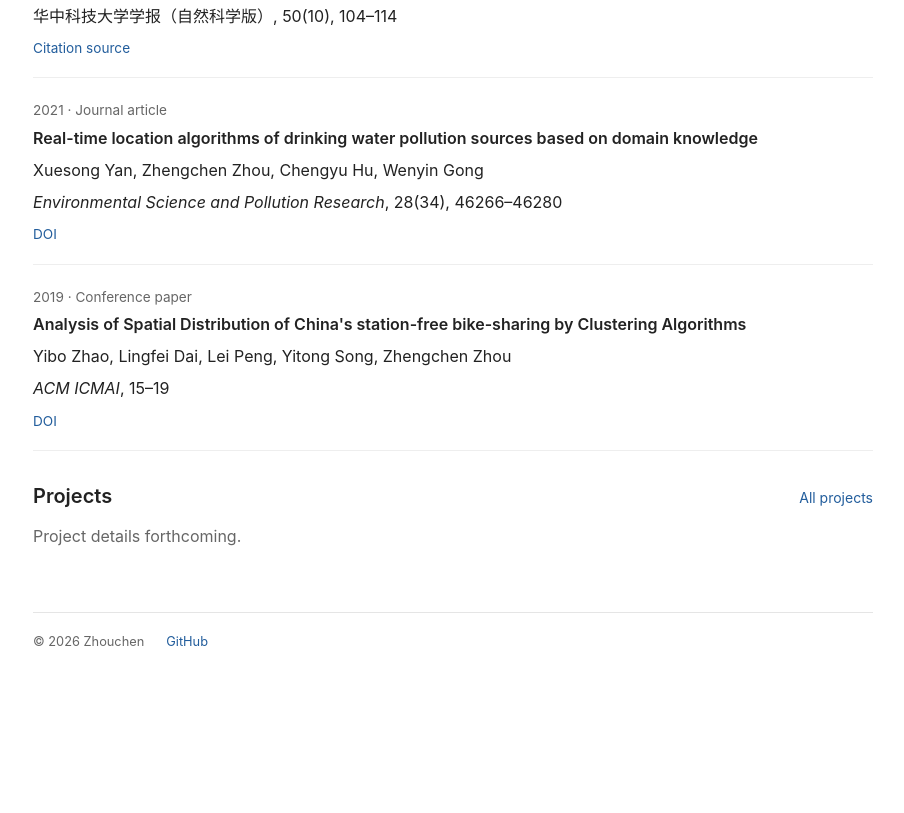
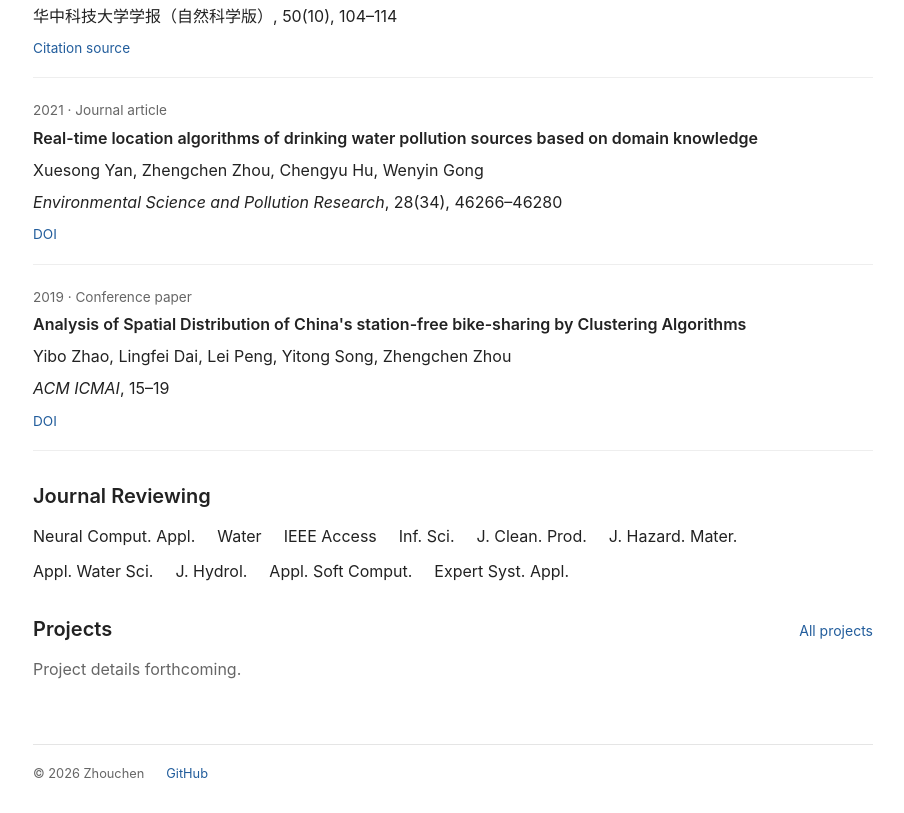
Before and after one commit to NeverStoptoLearn/neverstoptolearn.github.io, an Astro site: page / in a window 1280 px wide. Shown: the part 2213-3026 px from the top of the page, without its empty margins (187-1091 px from the left). Before the commit the page ends 2893 px from the top, so only its background shows below. Built offline with nearby package versions, Linux system fonts and the light colour scheme; Astro itself is replaced by a stand-in of ours.

Commit message:
Add abbreviated journal reviewing list to homepages

```diff
--- a/src/components/Home.astro
+++ b/src/components/Home.astro
@@ -54,6 +54,14 @@ const en = locale === 'en';
     <Records locale={locale} kind="publications" headingLevel={3} />
   </section>
   <section class="home-section">
+    <h2>{en ? 'Journal Reviewing' : '期刊审稿'}</h2>
+    <ul class="reviewing-journals" id="reviewing">
+      {profile.reviewingJournals.map(journal => (
+        <li><abbr title={journal.name}>{journal.abbreviation}</abbr></li>
+      ))}
+    </ul>
+  </section>
+  <section class="home-section">
     <div class="section-heading"><h2>{labels[locale].projects}</h2><a href={href(locale, 'projects')}>{en ? 'All projects' : '全部项目'}</a></div>
     <Records locale={locale} kind="projects" selected />
   </section>
--- a/src/data/profile.ts
+++ b/src/data/profile.ts
@@ -28,6 +28,18 @@ export const profile = {
     { title: { en: 'Physics-Informed Machine Learning', zh: '物理信息机器学习' } },
     { title: { en: 'Intelligent Optimization Algorithms', zh: '智能优化算法' } },
   ] as ResearchArea[],
+  reviewingJournals: [
+    { name: 'Neural Computing and Applications', abbreviation: 'Neural Comput. Appl.' },
+    { name: 'Water', abbreviation: 'Water' },
+    { name: 'IEEE Access', abbreviation: 'IEEE Access' },
+    { name: 'Information Sciences', abbreviation: 'Inf. Sci.' },
+    { name: 'Journal of Cleaner Production', abbreviation: 'J. Clean. Prod.' },
+    { name: 'Journal of Hazardous Materials', abbreviation: 'J. Hazard. Mater.' },
+    { name: 'Applied Water Science', abbreviation: 'Appl. Water Sci.' },
+    { name: 'Journal of Hydrology', abbreviation: 'J. Hydrol.' },
+    { name: 'Applied Soft Computing', abbreviation: 'Appl. Soft Comput.' },
+    { name: 'Expert Systems with Applications', abbreviation: 'Expert Syst. Appl.' },
+  ],
   education: [
     {
       period: '2023–2027',
--- a/src/styles/global.css
+++ b/src/styles/global.css
@@ -47,6 +47,9 @@ nav a[aria-current='page'] { color: #222; text-decoration: underline; text-under
 .profile-links a { display: inline-flex; align-items: center; gap: 6px; padding-block: 3px; }
 .profile-links svg { width: 18px; height: 18px; flex-shrink: 0; }
 .home-section { margin-top: 32px; }
+.reviewing-journals { display: flex; flex-wrap: wrap; gap: 8px 22px; list-style: none; padding: 0; margin: 0; }
+.reviewing-journals li { margin: 0; }
+.reviewing-journals abbr { text-decoration: none; cursor: help; }
 .section-heading { display: flex; flex-wrap: wrap; align-items: baseline; justify-content: space-between; gap: 10px 24px; }
 .section-heading a { font-size: .875rem; }
 .page-title { margin-bottom: 26px; }
```
